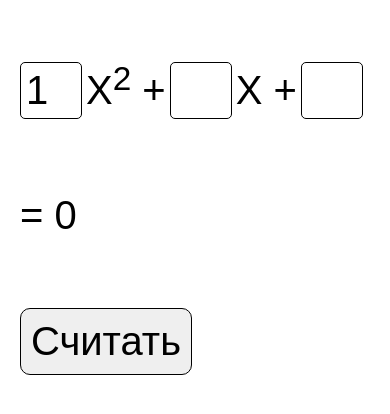
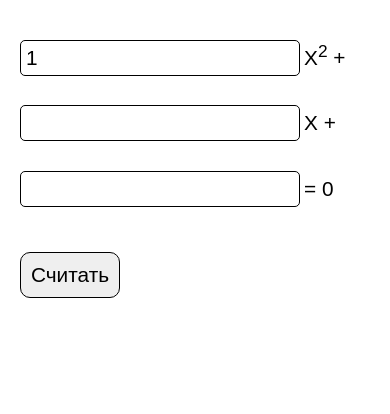
Before and after one commit to AglAnton/aglanton.github.io, a PHP site: page / in a window 390 px wide. Shown: the top 414 px of the page. Run offline with PHP 8.4, Linux system fonts and the light colour scheme.

Commit message:
end uravn

```diff
--- a/uravn/style.css
+++ b/uravn/style.css
@@ -3,7 +3,7 @@ body {
 }
 input, p, button {
   display: inline-block;
-  font-size: 20px;
+  font-size: 130%;
   font-family: sans-serif;
 }
 input {
@@ -11,7 +11,6 @@ input {
   outline: none;
   border-radius: 5px;
   border: 1px solid #000;
-  width: 50px;
 }
 
 button {
@@ -28,27 +27,10 @@ button:hover{
   background-color: #000;
 }
 #resh {
-  font-size: 25px;
+  font-size: 120%;
   font-family: sans-serif;
   margin-top: 40px;
 }
 #resh p {
   display: block;
 }
-
-@media screen and (max-width: 575px){
-  input, p, button {
-    font-size: 50px;
-  }
-}
-@media screen and (max-width: 767px){
-  input, p, button {
-    font-size: 40px;
-  }
-  button:hover {
-
-  }
-  #resh {
-    font-size: 50px;
-  }
-}
```
